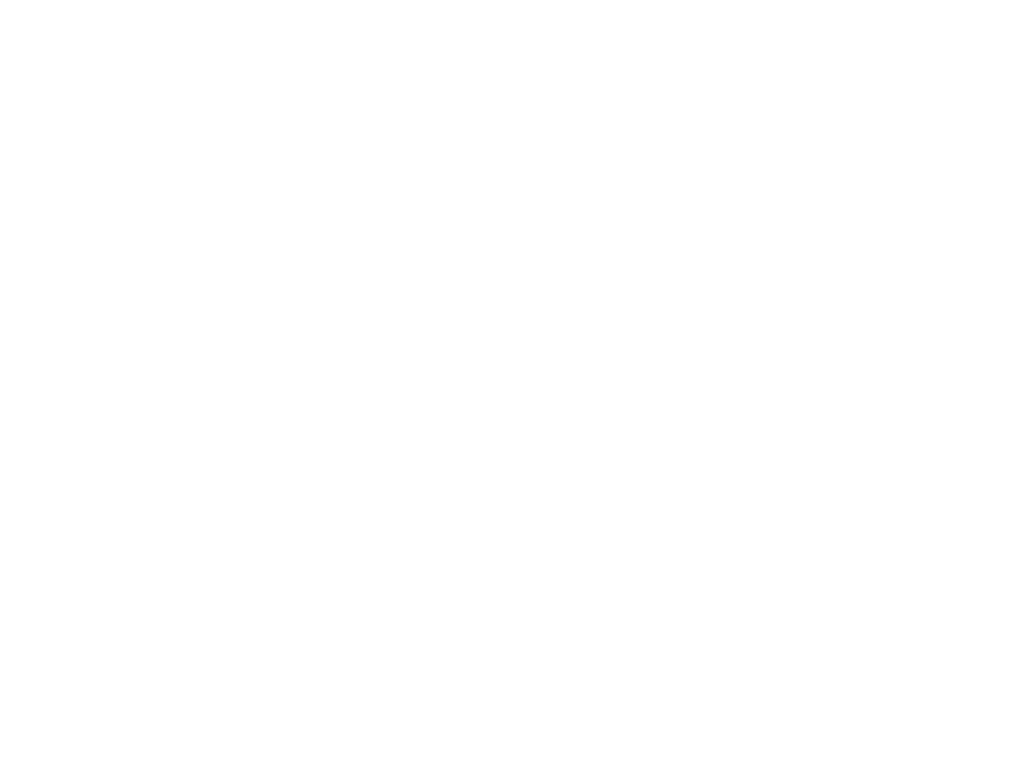
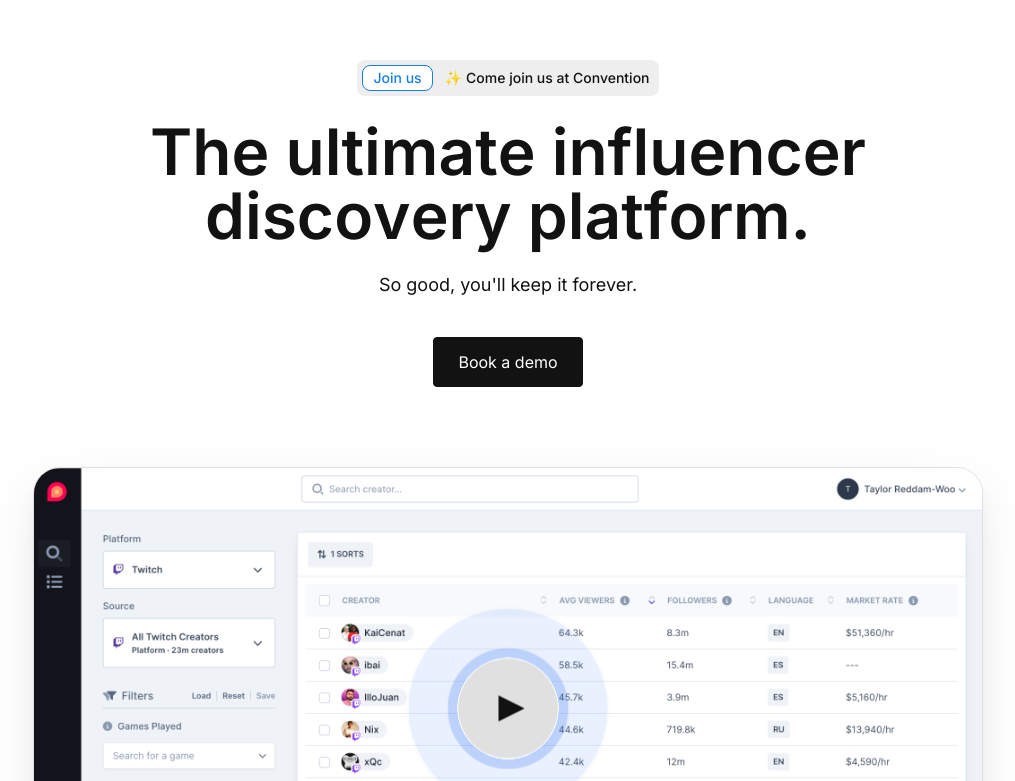
Before and after one commit to Eerkz/Field-Office-Challenge, a Next.js app: page / in a window 1280 px wide. Shown: the part 171-952 px from the top of the page, without its empty margins (132-1147 px from the left). Before the commit the page ends 800 px from the top, so only its background shows below. Built offline with nearby package versions, Linux system fonts and the light colour scheme.

Commit message:
feat: Add hero elements

```diff
--- a/src/app/globals.css
+++ b/src/app/globals.css
@@ -3,19 +3,17 @@
 @tailwind utilities;
 
 :root {
-  --bright-orange: #ff4d00;
-  --mid-orange: #ff993b;
-  --gray: #eeebe7;
-  --black: #121212;
-  --cobalt: #346dee;
-  --mint: #c8fde5;
-  --button-large-padding: 12px, 24px;
-  --button-small-padding: 8px, 20px, 8px, 20px;
+  --fo-bright-orange: #ff4d00;
+  --fo-mid-orange: #ff993b;
+  --fo-gray: #eeebe7;
+  --fo-black: #121212;
+  --fo-cobalt: #346dee;
+  --fo-mint: #c8fde5;
+  --fo-blue: #177EE5;
 }
 
 body {
   margin: 0;
-  line-height: inherit;
 }
 
 button {
@@ -45,10 +43,60 @@
   line-height: 31.2px;
 }
 
-.d-body {
+.fo-d-body {
   font-size: 18px;
   line-height: 25.2px;
   font-weight: 400;
+}
+
+.fo-button-lg {
+  padding: 12px 24px;
+}
+
+.fo-button-sm {
+  padding: 8px 20px 8px 20px;
+}
+
+.fo-button-primary {
+  background: var(--fo-black);
+}
+
+@keyframes video-hero-ripple-inner {
+  0%,
+  30% {
+    transform: scale(1);
+    opacity: 0.3;
+  }
+
+  to {
+    transform: scale(2);
+    opacity: 0;
+  }
+}
+
+@keyframes video-hero-ripple-outer {
+  0% {
+    transform: scale(1);
+    opacity: 0.3;
+  }
+
+  80%,
+  to {
+    transform: scale(2.5);
+    opacity: 0;
+  }
+}
+
+@keyframes video-hero-pulse {
+  0%,
+  10%,
+  to {
+    transform: scale(0.95);
+  }
+
+  30% {
+    transform: scale(1);
+  }
 }
 
 @media screen and (max-width: 640px) {
--- a/src/app/layout.tsx
+++ b/src/app/layout.tsx
@@ -2,7 +2,7 @@
 import { Inter } from "next/font/google";
 import "./globals.css";
 
-const inter = Inter({ subsets: ["latin"] });
+const inter = Inter({ subsets: ["latin"], weight: ["400", "500", "600"] });
 
 export const metadata: Metadata = {
   title: "Create Next App",
--- a/src/app/page.tsx
+++ b/src/app/page.tsx
@@ -1,7 +1,59 @@
+import Image from "next/image";
+
 export default function Home() {
   return (
-  <main>
-
-  </main>
+    <>
+      <header className="ease-in-out sticky top-0 z-10 dark:bg-secondary min-[993px]:h-[71px] h-[64px]"></header>
+      <main className="w-full flex items-center justify-center text-fo-black min-[425px]:px-16 px-4 pb-[96px]">
+        <section className="container flex flex-col items-center pt-10 lg:pt-40">
+          <div className="flex items-center gap-[12px] font-medium p-[4px_8px_4px_4px] text-sm text-secondary bg-[#EEEEEE] rounded-[8px] hover:cursor-pointer border border-[#6B9FFF] border-opacity-0 hover:border-opacity-100 active:border-opacity-100 outline-none ring-0 ring-[#6B9FFF] hover:ring-[3px] focus:ring-[3px] active:ring-[1px] ring-opacity-0 hover:ring-opacity-30 focus:ring-opacity-30 active:ring-opacity-30 transition-all duration-500 ease-out">
+            <span className="p-[2px_10px] align-middle bg-white rounded-[8px] text-fo-blue border-fo-blue border-[1px] text-sm">
+              Join us
+            </span>
+            <div className="flex items-center gap-[4px]">
+              <span>✨</span> Come join us at Convention
+            </div>
+          </div>
+          <div className="my-6 text-center">
+            <h1 className=" [font-kerning:none] duration-700">
+              The ultimate influencer <br /> discovery platform.
+            </h1>
+            <p className="fo-d-body mt-6">
+              So good, you&apos;ll keep it forever.
+            </p>
+          </div>
+          <button className="bg-fo-black fo-button-lg mt-4 text-white border-fo-black border-[1px] border-solid fo-button-primary hover:border-[#505967]">
+            Book a demo
+          </button>
+          <div className="flex justify-center w-full">
+            <div className="relative sm:aspect-[1.87] aspect-[1.3149] sm:w-[82.5%] w-full mt-[80px] flex justify-center items-center">
+              <Image
+                src="/thumbnail.png"
+                fill={true}
+                alt="app screen"
+                style={{
+                  filter:
+                    "drop-shadow(0 20px 24px rgb(0 0 0 / 0.08)) drop-shadow(0 8px 8px rgb(0 0 0 / 0.03))",
+                }}
+                className="sm:block hidden border-[1px] rounded-[26.64px] border-[#E0E0E0]"
+              />
+              <Image
+                src="/thumbnail_mobile.png"
+                fill={true}
+                alt="app screen mobile"
+                className="sm:hidden block drop-shadow-[0_9.77px_19.54px_rgba(0,0,0,0.18)]"
+              />
+              <div className="absolute left-1/2 top-1/2 -translate-x-1/2 -translate-y-1/2 lg:-translate-y-[65%] lg:scale-[1.2]">
+                <div className="absolute inset-0 animate-[video-hero-ripple-outer_4s_ease-out_infinite] rounded-full border border-white-100 bg-[radial-gradient(#266df0_27.08%,#266df0_100%)]"></div>
+                <div className="absolute inset-0 animate-[video-hero-ripple-inner_4s_ease-out_infinite] rounded-full border border-white-100 bg-[radial-gradient(#266df0_27.08%,#266df0_100%)]"></div>
+                <button className="relative p-[21px] transition-all bg-[#E0E0E0] animate-[video-hero-pulse_4s_ease-out_infinite] rounded-full sm:w-[84px] sm:h-[84px] w-[64px] h-[64px]  flex items-center justify-center ring-0 ring-blue-500 ring-offset-1 ring-offset-white-100">
+                  <div className="w-0 h-0 border-t-transparent border-l-[22.86px] border-b-[11.43px] border-t-[11.43px] border-l-fo-black  ml-[6px] border-b-transparent"></div>
+                </button>
+              </div>
+            </div>
+          </div>
+        </section>
+      </main>
+    </>
   );
 }
```
Also changed, not shown: public/thumbnail_mobile.png.
